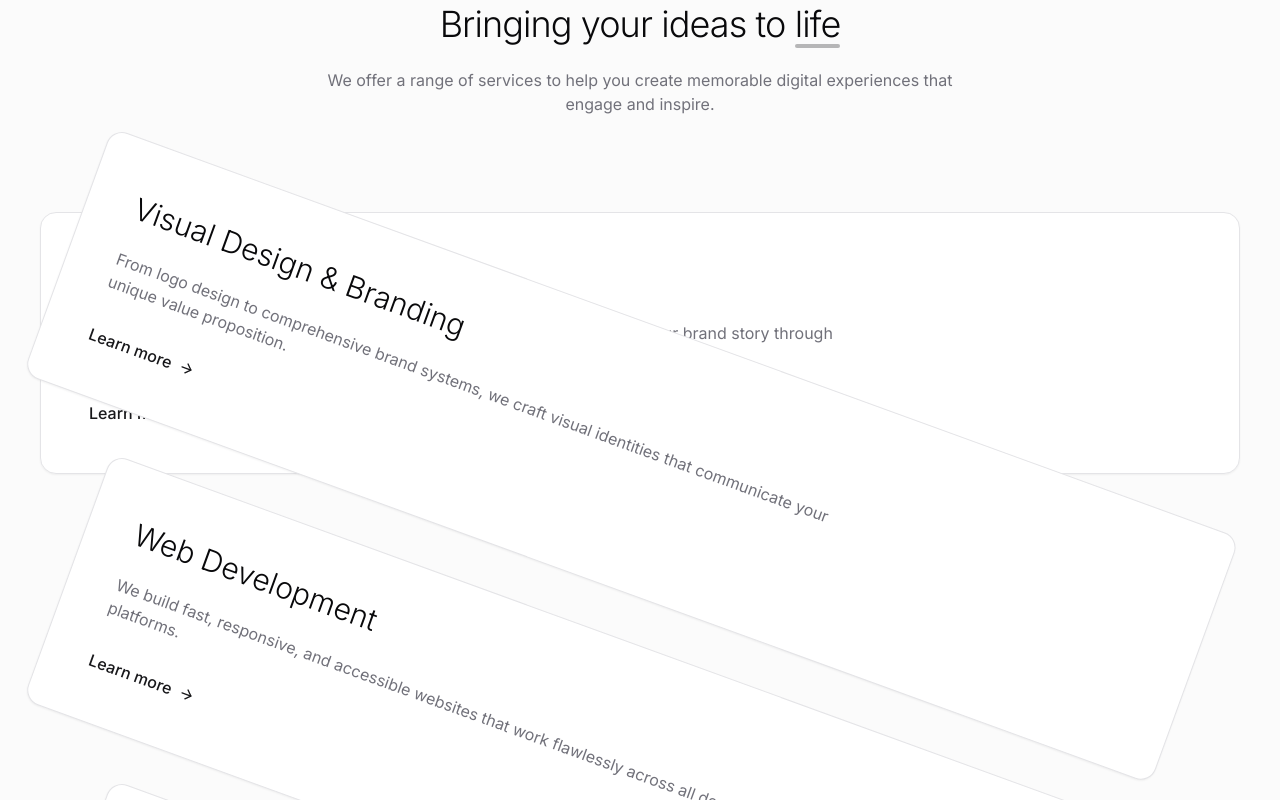
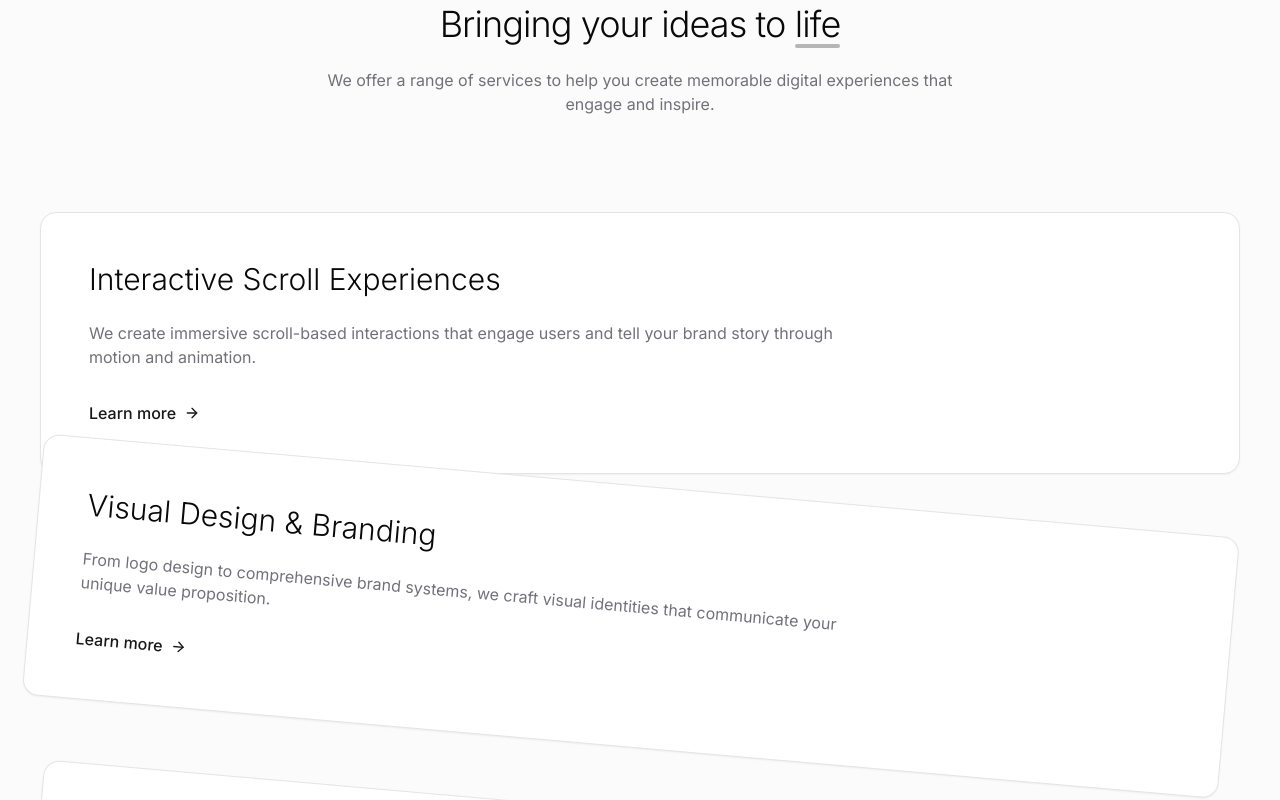
Before and after one commit to 7ausif1/frameflow-visualizer, a React (Vite) app: page / in a window 1280 px wide. Shown: the part 4840-5640 px from the top of the page. Built offline with nearby package versions, Linux system fonts and the light colour scheme.

Commit message:
Adjust service card rotation
Adjusted the rotation of service cards based on their index and fixed scroll animation.

```diff
--- a/src/components/ServicesSection.tsx
+++ b/src/components/ServicesSection.tsx
@@ -46,7 +46,7 @@ const ServiceCard: React.FC<ServiceCardProps> = ({ title, description, index, li
       className={`
         bg-background border border-border p-10 md:p-12 rounded-2xl shadow-sm
         transition-all duration-700 ease-out
-        ${index === 0 ? 'rotate-0 opacity-100' : 'rotate-[20deg] opacity-70 origin-top-right'}
+        ${index === 0 ? 'rotate-0 opacity-100' : 'rotate-[5deg] opacity-70 origin-top-right'}
         mb-8 md:mb-16
       `}
     >
```
